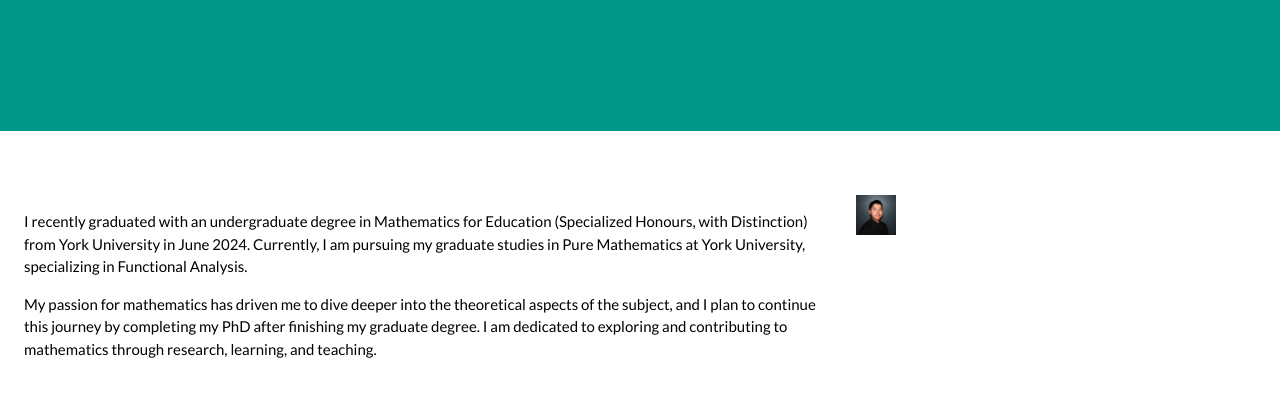
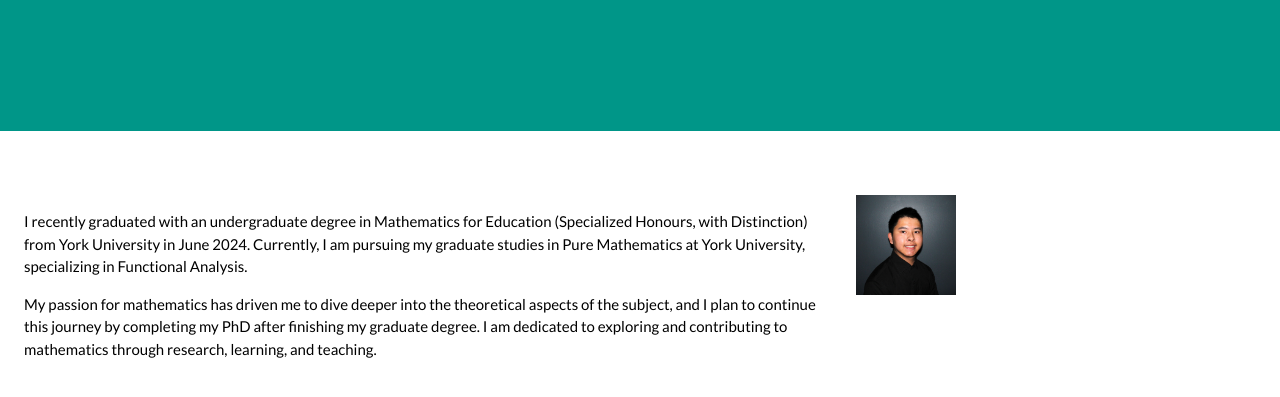
Before and after one commit to joetran0/joetran0, a plain HTML site: page aboutme.html in a window 1280 px wide. Shown: the part 253-650 px from the top of the page. Drawn offline with nearby package versions, Linux system fonts and the light colour scheme.

Commit message:
Update aboutme.html

```diff
--- a/aboutme.html
+++ b/aboutme.html
@@ -50,6 +50,6 @@ body,h1,h2,h3,h4,h5,h6 {font-family: "Lato", sans-serif}
   </div>
 
   <div class="w3-third">
-    <img src="IMG_2766.JPG" width="10%">
+    <img src="IMG_2766.JPG" width="25%">
   </div>
 </div>
```
